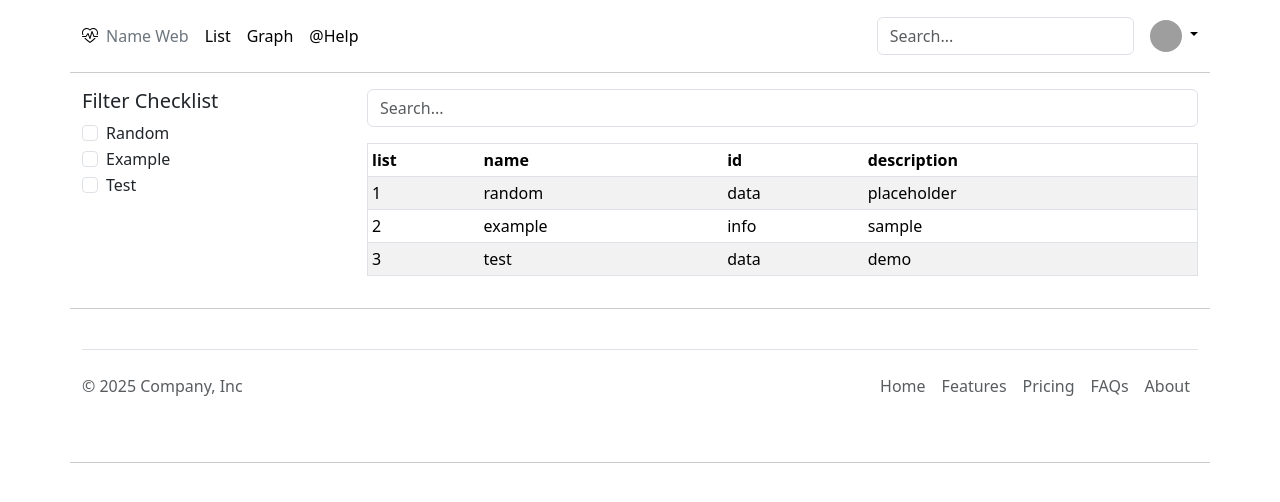
After one commit to iviieww/cancer_project, a Flask app: page /list in a window 1280 px wide. The commit adds this page. Shown: the top 502 px of the page. Run offline with Flask 3, Linux system fonts and the light colour scheme; grey boxes are pictures that could not be loaded.

Commit message:
update features

```diff
--- a/app.py
+++ b/app.py
@@ -17,5 +17,15 @@ def graph():
 
     return render_template('graph.html')
 
+@app.route('/list')
+def list():
+
+    return render_template('list.html')
+
+@app.route('/help')
+def help():
+
+    return render_template('help.html')
+
 if __name__ =="__main__":
     app.run(debug=True)
--- a/templates/footer.html
+++ b/templates/footer.html
@@ -19,7 +19,7 @@
                     <use xlink:href="#bootstrap"></use>
                 </svg> </a>
             <ul class="nav col-md-4 justify-content-end">
-                <li class="nav-item"><a href="#" class="nav-link px-2 text-body-secondary">Home</a></li>
+                <li class="nav-item"><a href="{{ url_for('home') }}" class="nav-link px-2 text-body-secondary">Home</a></li>
                 <li class="nav-item"><a href="#" class="nav-link px-2 text-body-secondary">Features</a></li>
                 <li class="nav-item"><a href="#" class="nav-link px-2 text-body-secondary">Pricing</a></li>
                 <li class="nav-item"><a href="#" class="nav-link px-2 text-body-secondary">FAQs</a></li>
--- /dev/null
+++ b/templates/list.html
@@ -0,0 +1,125 @@
+<!DOCTYPE html>
+<html lang="en">
+
+<head>
+    <meta charset="UTF-8">
+    <meta name="viewport" content="width=device-width, initial-scale=1.0">
+    <title>LIST</title>
+    <link href="https://cdn.jsdelivr.net/npm/bootstrap@5.3.6/dist/css/bootstrap.min.css" rel="stylesheet"
+        integrity="sha384-4Q6Gf2aSP4eDXB8Miphtr37CMZZQ5oXLH2yaXMJ2w8e2ZtHTl7GptT4jmndRuHDT" crossorigin="anonymous">
+    <script src="https://cdnjs.cloudflare.com/ajax/libs/Chart.js/4.4.1/chart.min.js"></script>
+</head>
+
+<body>
+    <div class="nav">
+        {% include('nav.html') %}
+    </div>
+
+    <div class="container">
+        <div class="row">
+            <!-- Sidebar -->
+            <div class="col-md-3">
+                <div class="list-group">
+                    <h5>Filter Checklist</h5>
+                    <div class="form-check">
+                        <input class="form-check-input filter-checkbox" type="checkbox" value="random" id="filterRandom">
+                        <label class="form-check-label" for="filterRandom">Random</label>
+                    </div>
+                    <div class="form-check">
+                        <input class="form-check-input filter-checkbox" type="checkbox" value="example" id="filterExample">
+                        <label class="form-check-label" for="filterExample">Example</label>
+                    </div>
+                    <div class="form-check">
+                        <input class="form-check-input filter-checkbox" type="checkbox" value="test" id="filterTest">
+                        <label class="form-check-label" for="filterTest">Test</label>
+                    </div>
+                </div>
+            </div>
+
+            <!-- Main Content -->
+            <div class="col-md-9">
+                <div class="list-con">
+                    <div class="list-con-info">
+                        <!-- Search Bar -->
+                        <div class="mb-3">
+                            <input type="text" id="searchInput" class="form-control" placeholder="Search...">
+                        </div>
+
+                        <table border="1" class="table table-striped table-sm" id="dataTable">
+                            <thead>
+                                <tr>
+                                    <th>list</th>
+                                    <th>name</th>
+                                    <th>id</th>
+                                    <th>description</th>
+                                </tr>
+                            </thead>
+                            <tbody>
+                                <tr>
+                                    <td>1</td>
+                                    <td>random</td>
+                                    <td>data</td>
+                                    <td>placeholder</td>
+                                </tr>
+                                <tr>
+                                    <td>2</td>
+                                    <td>example</td>
+                                    <td>info</td>
+                                    <td>sample</td>
+                                </tr>
+                                <tr>
+                                    <td>3</td>
+                                    <td>test</td>
+                                    <td>data</td>
+                                    <td>demo</td>
+                                </tr>
+                            </tbody>
+                        </table>
+                    </div>
+                </div>
+            </div>
+        </div>
+    </div>
+
+    <div class="footer">
+        {% include('footer.html') %}
+    </div>
+
+    <script>
+        // JavaScript for filtering table rows by search input
+        document.getElementById('searchInput').addEventListener('keyup', function () {
+            const filter = this.value.toLowerCase();
+            const rows = document.querySelectorAll('#dataTable tbody tr');
+
+            rows.forEach(row => {
+                const cells = row.querySelectorAll('td');
+                const rowText = Array.from(cells).map(cell => cell.textContent.toLowerCase()).join(' ');
+                row.style.display = rowText.includes(filter) ? '' : 'none';
+            });
+        });
+
+        // JavaScript for filtering table rows by checklist
+        const checkboxes = document.querySelectorAll('.filter-checkbox');
+        checkboxes.forEach(checkbox => {
+            checkbox.addEventListener('change', function () {
+                const activeFilters = Array.from(checkboxes)
+                    .filter(cb => cb.checked)
+                    .map(cb => cb.value.toLowerCase());
+
+                const rows = document.querySelectorAll('#dataTable tbody tr');
+                rows.forEach(row => {
+                    const cells = row.querySelectorAll('td');
+                    const rowText = Array.from(cells).map(cell => cell.textContent.toLowerCase()).join(' ');
+
+                    if (activeFilters.length === 0 || activeFilters.some(filter => rowText.includes(filter))) {
+                        row.style.display = '';
+                    } else {
+                        row.style.display = 'none';
+                    }
+                });
+            });
+        });
+    </script>
+</body>
+
+</html>
--- a/templates/nav.html
+++ b/templates/nav.html
@@ -21,9 +21,9 @@
                   </svg> </a>
             <ul class="nav col-12 col-lg-auto me-lg-auto mb-2 justify-content-center mb-md-0">
                 <li><a href="{{ url_for('home') }}" class="nav-link px-2 link-secondary">Name Web</a></li>
+                <li><a href="{{ url_for('list')}}" class="nav-link px-2 link-body-emphasis">List</a></li>
                 <li><a href="{{ url_for('graph') }}" class="nav-link px-2 link-body-emphasis">Graph</a></li>
-                <li><a href="#" class="nav-link px-2 link-body-emphasis">Customers</a></li>
-                <li><a href="#" class="nav-link px-2 link-body-emphasis">Products</a></li>
+                <li><a href="{{ url_for('help')}}" class="nav-link px-2 link-body-emphasis">@Help</a></li>
             </ul>
             <form class="col-12 col-lg-auto mb-3 mb-lg-0 me-lg-3" role="search"> <input type="search"
                     class="form-control" placeholder="Search..." aria-label="Search"> </form>
```
Also changed, not shown: templates/chart.html (deleted, +0 -47 lines), templates/graph.html (+80 -1 lines), templates/help.html (added, +65 -0 lines).
